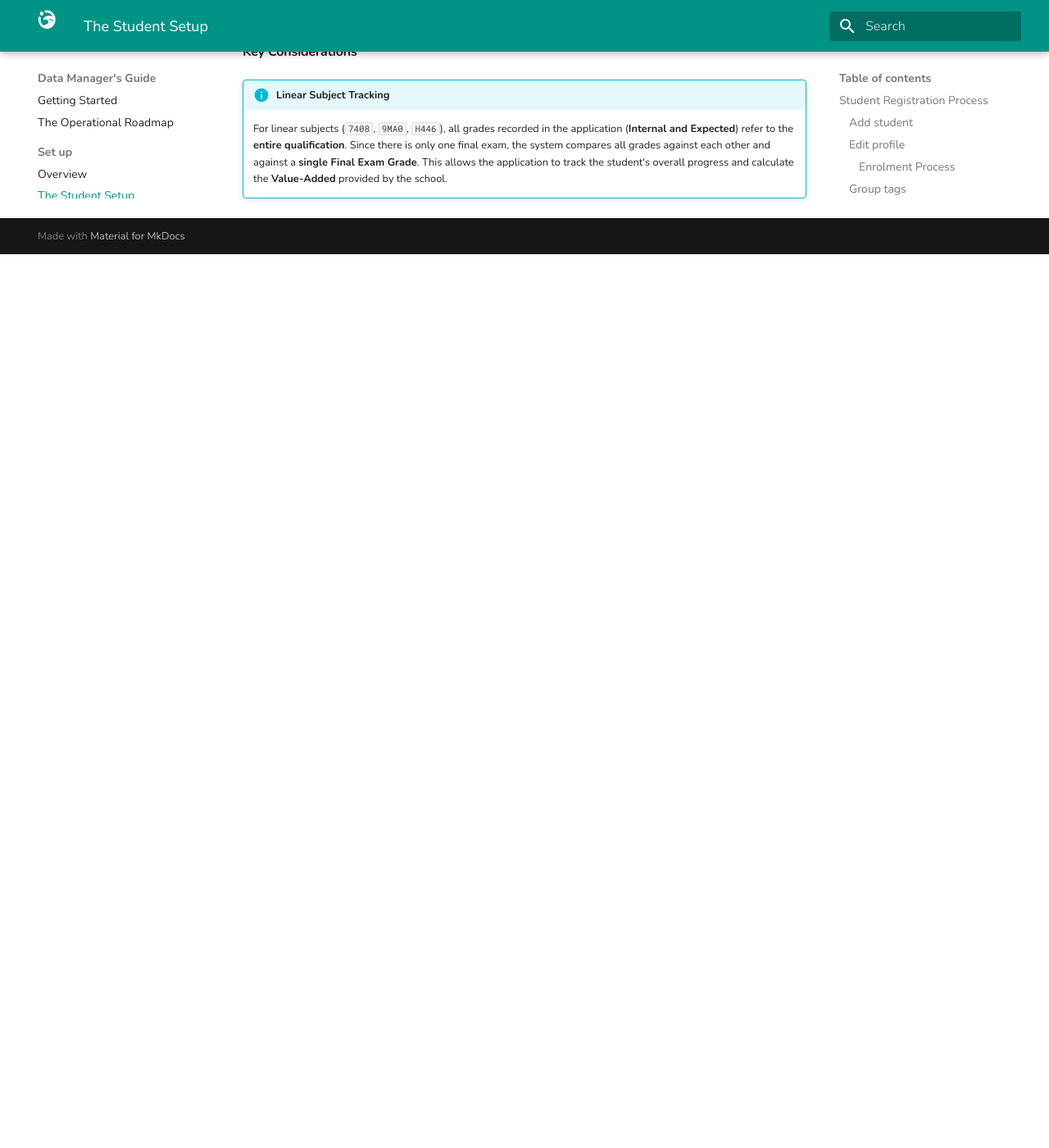
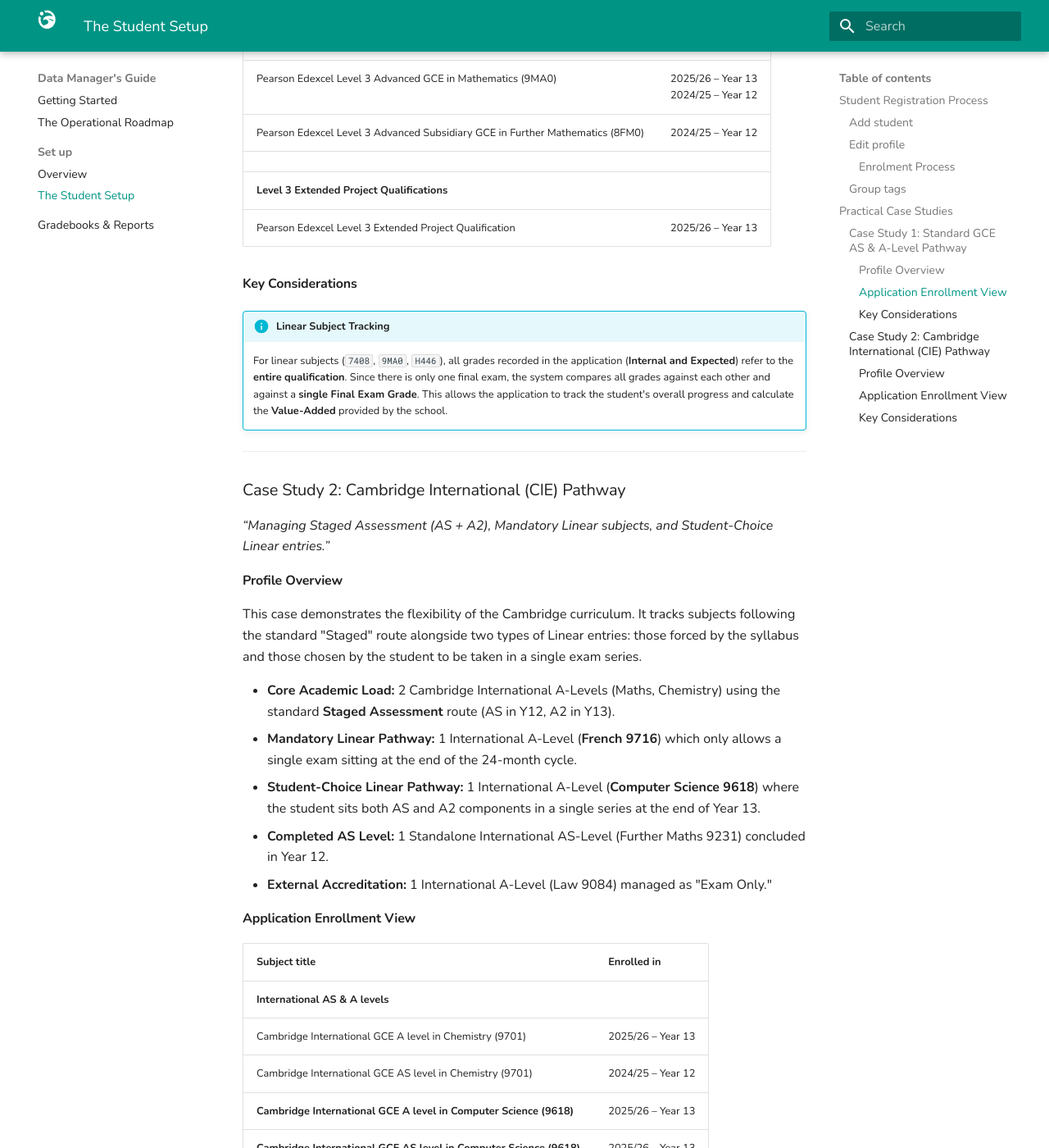
Before and after one commit to pablopenlop/gradewing_guide, an MkDocs documentation site: the page built from docs/data-manager/student-setup.md, in a window 1280 px wide and 1400 px high, scrolled down 6787 px. Shown: the whole window at 82% size. Built offline with MkDocs 1.6.1 and Material for MkDocs 9.7.7, drawn with Linux system fonts in a browser that asks for light colours; before the commit the page ends 7097 px from its top, so only the background shows below that; some of the changed text lies outside the part shown.

Commit message:
Update student-setup.md

```diff
--- a/docs/data-manager/student-setup.md
+++ b/docs/data-manager/student-setup.md
@@ -170,8 +170,6 @@
 
 #### **Application Enrollment View**
 
-<center>
-
 | Subject title | Enrolled in |
 | :--- | :--- |
 | **GCE AS & A levels** | |
@@ -184,9 +182,48 @@
 | **Level 3 Extended Project Qualifications** | |
 | Pearson Edexcel Level 3 Extended Project Qualification | 2025/26 – Year 13 |
 
-</center>
-
 #### **Key Considerations**
 
 !!! info "Linear Subject Tracking"
     For linear subjects (`7408`, `9MA0`, `H446`), all grades recorded in the application (**Internal and Expected**) refer to the **entire qualification**. Since there is only one final exam, the system compares all grades against each other and against a **single Final Exam Grade**. This allows the application to track the student's overall progress and calculate the **Value-Added** provided by the school.
+
+---
+
+### Case Study 2: Cambridge International (CIE) Pathway
+*“Managing Staged Assessment (AS + A2), Mandatory Linear subjects, and Student-Choice Linear entries.”*
+
+#### **Profile Overview**
+This case demonstrates the flexibility of the Cambridge curriculum. It tracks subjects following the standard "Staged" route alongside two types of Linear entries: those forced by the syllabus and those chosen by the student to be taken in a single exam series.
+
+*   **Core Academic Load:** 2 Cambridge International A-Levels (Maths, Chemistry) using the standard **Staged Assessment** route (AS in Y12, A2 in Y13).
+*   **Mandatory Linear Pathway:** 1 International A-Level (**French 9716**) which only allows a single exam sitting at the end of the 24-month cycle.
+*   **Student-Choice Linear Pathway:** 1 International A-Level (**Computer Science 9618**) where the student sits both AS and A2 components in a single series at the end of Year 13.
+*   **Completed AS Level:** 1 Standalone International AS-Level (Further Maths 9231) concluded in Year 12.
+*   **External Accreditation:** 1 International A-Level (Law 9084) managed as "Exam Only."
+
+#### **Application Enrollment View**
+
+
+| Subject title | Enrolled in |
+| :--- | :--- |
+| **International AS & A levels** | |
+| Cambridge International GCE A level in Chemistry (9701) | 2025/26 – Year 13 |
+| Cambridge International GCE AS level in Chemistry (9701) | 2024/25 – Year 12 |
+| **Cambridge International GCE A level in Computer Science (9618)** | 2025/26 – Year 13 |
+| **Cambridge International GCE AS level in Computer Science (9618)** | 2025/26 – Year 13 |
+| Cambridge International GCE A level in Mathematics (9709) | 2025/26 – Year 13 |
+| Cambridge International GCE AS level in Mathematics (9709) | 2024/25 – Year 12 |
+| Cambridge International GCE A level in French (9716) | 2025/26 – Year 13 <br> 2024/25 – Year 12 |
+| Cambridge International GCE AS level in Further Mathematics (9231) | 2024/25 – Year 12 |
+| Cambridge International GCE A level in Law (9084) | **Exam only** |
+| Cambridge International GCE AS level in Law (9084) | **Exam only** |
+
+#### **Key Considerations**
+
+!!! info "Mandatory vs. Choice Linear Tracking"
+    The application handles two Linear scenarios:
+    1. **Mandatory Linear (French 9716):** The student is enrolled across both years, but the system expects a single final exam grade in Year 13.
+    2. **Student-Choice Linear (Computer Science 9618):** Both AS and A-Level components are enrolled in **Year 13 only**. The system treats this as a single "all-in-one" assessment event.
+
+!!! info "Staged Tracking"
+    For **Staged** subjects (`9701`, `9709`), the application tracks **Year 12** and **Year 13** as two distinct academic events. The system benchmarks Year 12 internal grades against the **AS Exam Grade**, and Year 13 internal grades against the final **A-Level Exam Grade**.
```
